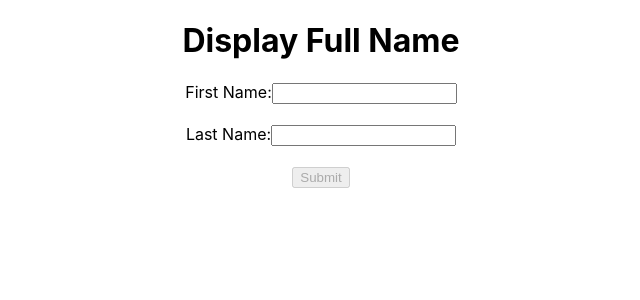
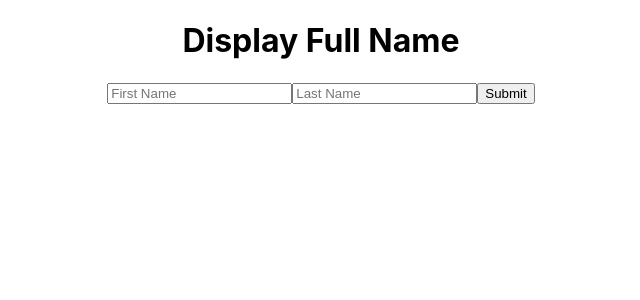
Before and after one commit to sanketdreja/xdisplayname, a React (Create React App) app: page / in a window 1280 px wide. Shown: the top 300 px of the page, without its empty margins (319-959 px from the left). Built offline with nearby package versions, Linux system fonts and the light colour scheme.

Commit message:
Test Run

```diff
--- a/src/NameForm.js
+++ b/src/NameForm.js
@@ -1,54 +1,48 @@
 import React, { useState } from "react";
 
 const NameForm = () => {
-  // Declare state variables for first name, last name, and full name display
   const [firstName, setFirstName] = useState("");
   const [lastName, setLastName] = useState("");
   const [fullName, setFullName] = useState("");
 
-  // Handle form submission
+  const handleFirstNameChange = (event) => {
+    setFirstName(event.target.value);
+  };
+
+  const handleLastNameChange = (event) => {
+    setLastName(event.target.value);
+  };
+
   const handleSubmit = (event) => {
-    event.preventDefault(); // Prevent form from submitting
-    // Display the full name if both fields are filled
+    event.preventDefault();
     if (firstName && lastName) {
-      setFullName(`Full Name: ${firstName} ${lastName}`);
+      setFullName(`${firstName} ${lastName}`);
     }
   };
 
   return (
     <div>
       <h1> Display Full Name</h1>
+      <div>
         <form onSubmit={handleSubmit}>
-        {/* Input field for first name */}
-        <label htmlFor="firstName">First Name:</label>
           <input
             type="text"
-          id="firstName"
+            placeholder="First Name"
             value={firstName}
-          onChange={(e) => setFirstName(e.target.value)}
+            onChange={handleFirstNameChange}
             required
           />
-        <br />
-        <br />
-        {/* Input field for last name */}
-        <label htmlFor="lastName">Last Name:</label>
           <input
             type="text"
-          id="lastName"
+            placeholder="Last Name"
             value={lastName}
-          onChange={(e) => setLastName(e.target.value)}
+            onChange={handleLastNameChange}
             required
           />
-        <br />
-        <br />
-        {/* Submit button */}
-        <button type="submit" disabled={!firstName || !lastName}>
-          Submit
-        </button>
+          <button type="submit">Submit</button>
         </form>
-
-      {/* Display the full name */}
-      <p>{fullName}</p>
+        {fullName && <p>Full Name: {fullName}</p>}
+      </div>
     </div>
   );
 };
```
Lines whose indentation alone changed are shown as unchanged.
